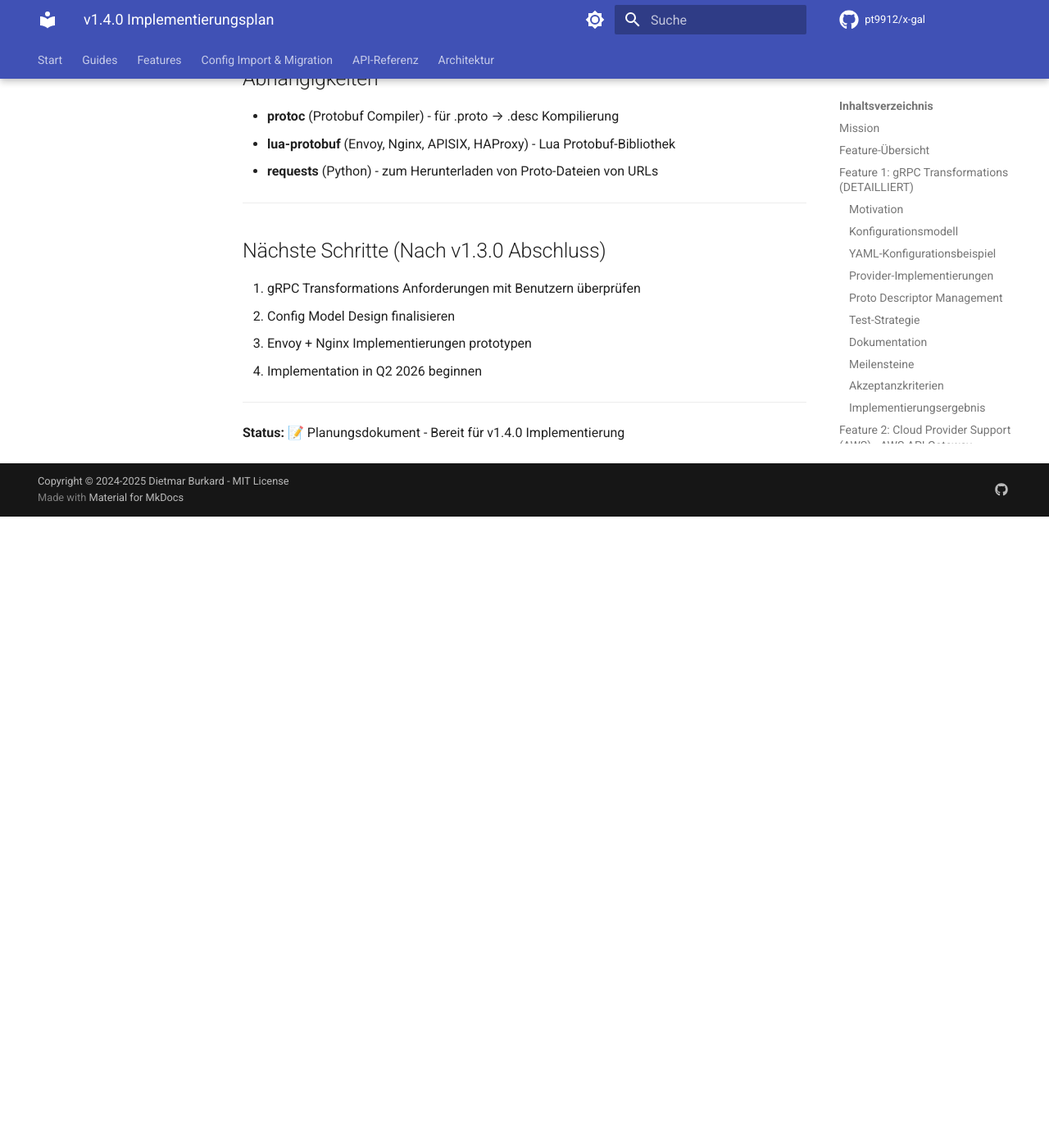
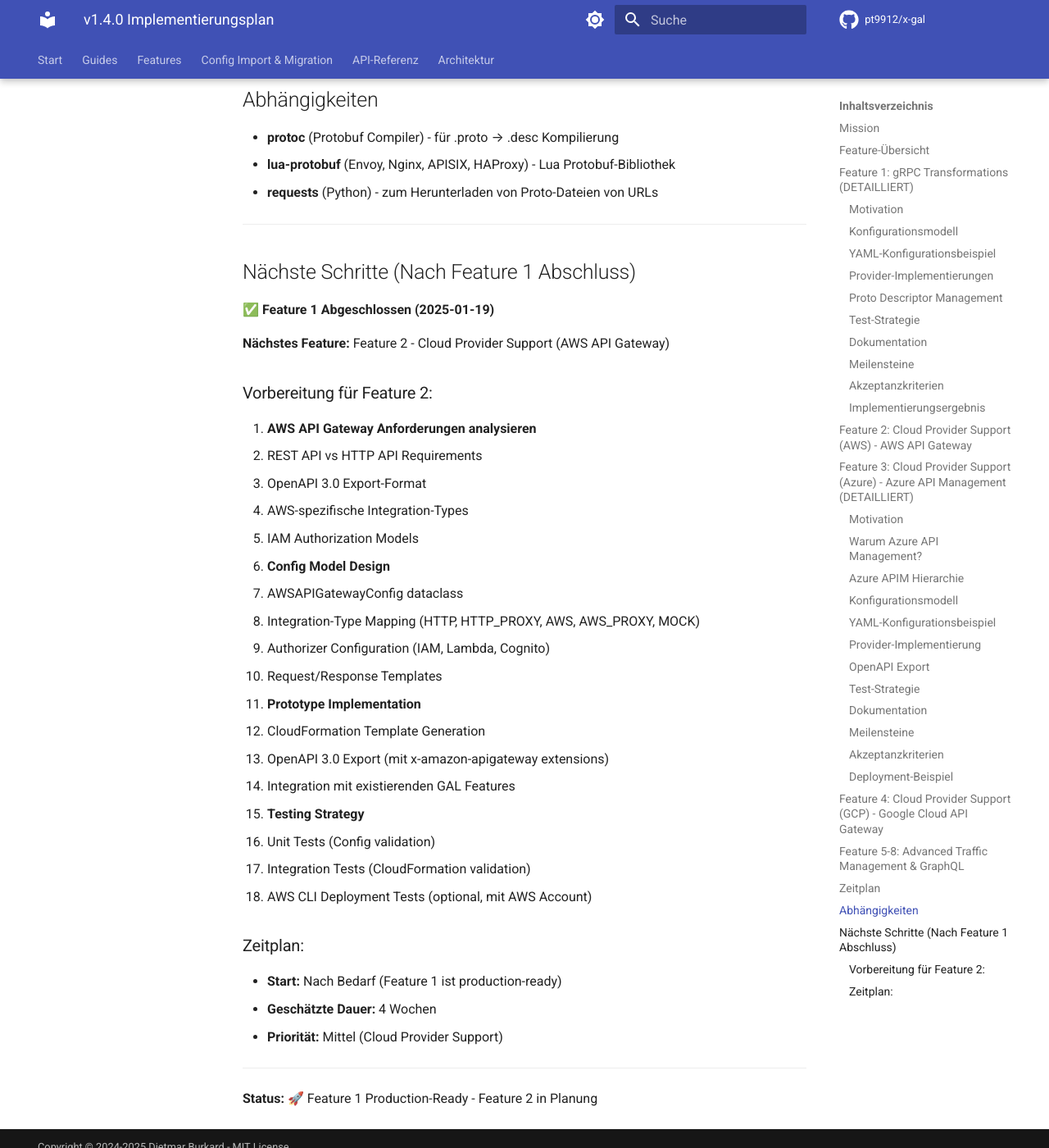
Before and after one commit to pt9912/x-gal, an MkDocs documentation site: the page built from docs/v1.4.0-PLAN.md, in a window 1280 px wide and 1400 px high, scrolled down 24629 px. Shown: the whole window at 82% size. Built offline with MkDocs 1.6.1 and Material for MkDocs 9.7.7, drawn with Linux system fonts in a browser that asks for light colours; comment, search, counter and statistics services are not loaded; the version menu is left out; before the commit the page ends 25259 px from its top, so only the background shows below that; some of the changed text lies outside the part shown.

Commit message:
docs(v1.4.0): Update v1.4.0-PLAN.md - Status, Zeitplan, Nächste Schritte
Update v1.4.0-PLAN.md to reflect current progress after Feature 1 completion.

## Updates

### Header Section (Lines 3-4)
- **Status:** 🔄 Konzept → 🔄 In Entwicklung (1/8 Features abgeschlossen)
- **Zeitplan:** Added completion date: "Feature 1 abgeschlossen am 2025-01-19"

### Zeitplan Section (Lines 1295-1303)
- **Monat 1:** Added ✅ status and ABGESCHLOSSEN marker (2025-01-19)
- **Monat 2:** Added 🔄 status marker (Geplant)
- **Fortschritt:** Added progress indicator: "Monat 1/6 abgeschlossen (16.7%)"

### Nächste Schritte Section (Lines 1314-1352)
- **Title:** "Nach v1.3.0 Abschluss" → "Nach Feature 1 Abschluss"
- **Added:** ✅ Feature 1 Abgeschlossen (2025-01-19) header
- **Added:** "Nächstes Feature: Feature 2 - Cloud Provider Support (AWS API Gateway)"
- **Added:** Detailed preparation steps for Feature 2:
  1. AWS API Gateway Anforderungen analysieren
  2. Config Model Design (AWSAPIGatewayConfig)
  3. Prototype Implementation (CloudFormation, OpenAPI 3.0)
  4. Testing Strategy (Unit, Integration, AWS CLI)
- **Added:** Feature 2 Timeline:
  - Start: Nach Bedarf
  - Dauer: 4 Wochen
  - Priorität: Mittel
- **Status:** 📝 Planungsdokument → 🚀 Feature 1 Production-Ready - Feature 2 in Planung

## Summary

v1.4.0-PLAN.md now accurately reflects:
- ✅ Feature 1 completion status (2025-01-19)
- ✅ Overall project progress (1/8 features, 12.5%)
- ✅ Timeline progress (Monat 1/6 abgeschlossen, 16.7%)
- ✅ Next steps for Feature 2 (AWS API Gateway)

🤖 Generated with [Claude Code](https://claude.com/claude-code)

Co-Authored-By: Claude <noreply@anthropic.com>

```diff
--- a/docs/v1.4.0-PLAN.md
+++ b/docs/v1.4.0-PLAN.md
@@ -1,7 +1,7 @@
 # v1.4.0 Implementierungsplan
 
-**Status:** 🔄 Konzept
-**Zeitplan:** Q3 2026 (geschätzt)
+**Status:** 🔄 In Entwicklung (1/8 Features abgeschlossen)
+**Zeitplan:** Q3 2026 (geschätzt) - Feature 1 abgeschlossen am 2025-01-19
 **Fokus:** Advanced Traffic Management & Multi-Cloud + gRPC Transformations
 
 ---
@@ -1292,14 +1292,15 @@ az apim api import \
 
 ## Zeitplan
 
-- **Monat 1 (Wochen 1-4):** gRPC Transformations Feature
-- **Monat 2 (Wochen 5-8):** AWS API Gateway Provider
+- **✅ Monat 1 (Wochen 1-4):** gRPC Transformations Feature - **ABGESCHLOSSEN** (2025-01-19)
+- **🔄 Monat 2 (Wochen 5-8):** AWS API Gateway Provider - **Geplant**
 - **Monat 3 (Wochen 9-12):** Azure API Management Provider
 - **Monat 4 (Wochen 13-16):** Google Cloud API Gateway + A/B Testing
 - **Monat 5 (Wochen 17-20):** Request Mirroring + Advanced Routing
 - **Monat 6 (Wochen 21-24):** GraphQL Support + Testing + Dokumentation
 
 **Gesamt:** 6 Monate (Q3 2026)
+**Fortschritt:** Monat 1/6 abgeschlossen (16.7%)
 
 ---
 
@@ -1311,13 +1312,42 @@ az apim api import \
 
 ---
 
-## Nächste Schritte (Nach v1.3.0 Abschluss)
+## Nächste Schritte (Nach Feature 1 Abschluss)
 
-1. gRPC Transformations Anforderungen mit Benutzern überprüfen
-2. Config Model Design finalisieren
-3. Envoy + Nginx Implementierungen prototypen
-4. Implementation in Q2 2026 beginnen
+**✅ Feature 1 Abgeschlossen (2025-01-19)**
+
+**Nächstes Feature:** Feature 2 - Cloud Provider Support (AWS API Gateway)
+
+### Vorbereitung für Feature 2:
+
+1. **AWS API Gateway Anforderungen analysieren**
+   - REST API vs HTTP API Requirements
+   - OpenAPI 3.0 Export-Format
+   - AWS-spezifische Integration-Types
+   - IAM Authorization Models
+
+2. **Config Model Design**
+   - AWSAPIGatewayConfig dataclass
+   - Integration-Type Mapping (HTTP, HTTP_PROXY, AWS, AWS_PROXY, MOCK)
+   - Authorizer Configuration (IAM, Lambda, Cognito)
+   - Request/Response Templates
+
+3. **Prototype Implementation**
+   - CloudFormation Template Generation
+   - OpenAPI 3.0 Export (mit x-amazon-apigateway extensions)
+   - Integration mit existierenden GAL Features
+
+4. **Testing Strategy**
+   - Unit Tests (Config validation)
+   - Integration Tests (CloudFormation validation)
+   - AWS CLI Deployment Tests (optional, mit AWS Account)
+
+### Zeitplan:
+
+- **Start:** Nach Bedarf (Feature 1 ist production-ready)
+- **Geschätzte Dauer:** 4 Wochen
+- **Priorität:** Mittel (Cloud Provider Support)
 
 ---
 
-**Status:** 📝 Planungsdokument - Bereit für v1.4.0 Implementierung
+**Status:** 🚀 Feature 1 Production-Ready - Feature 2 in Planung
```
